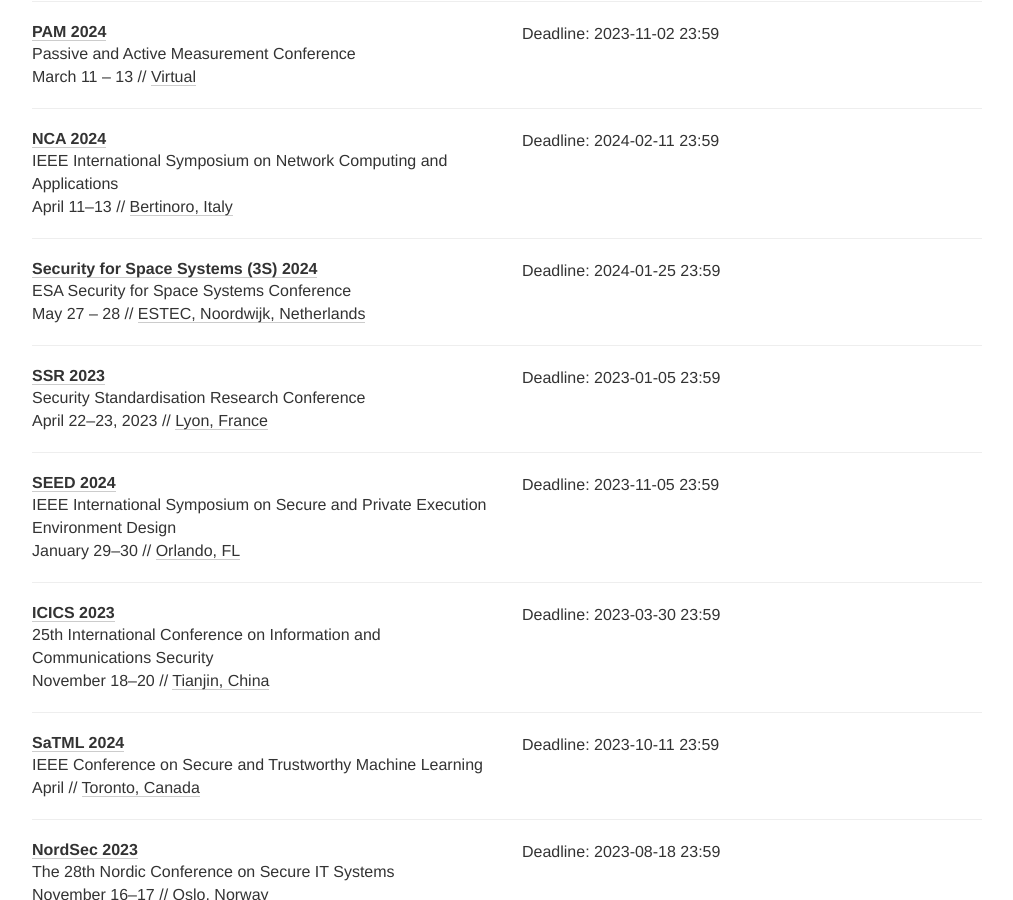
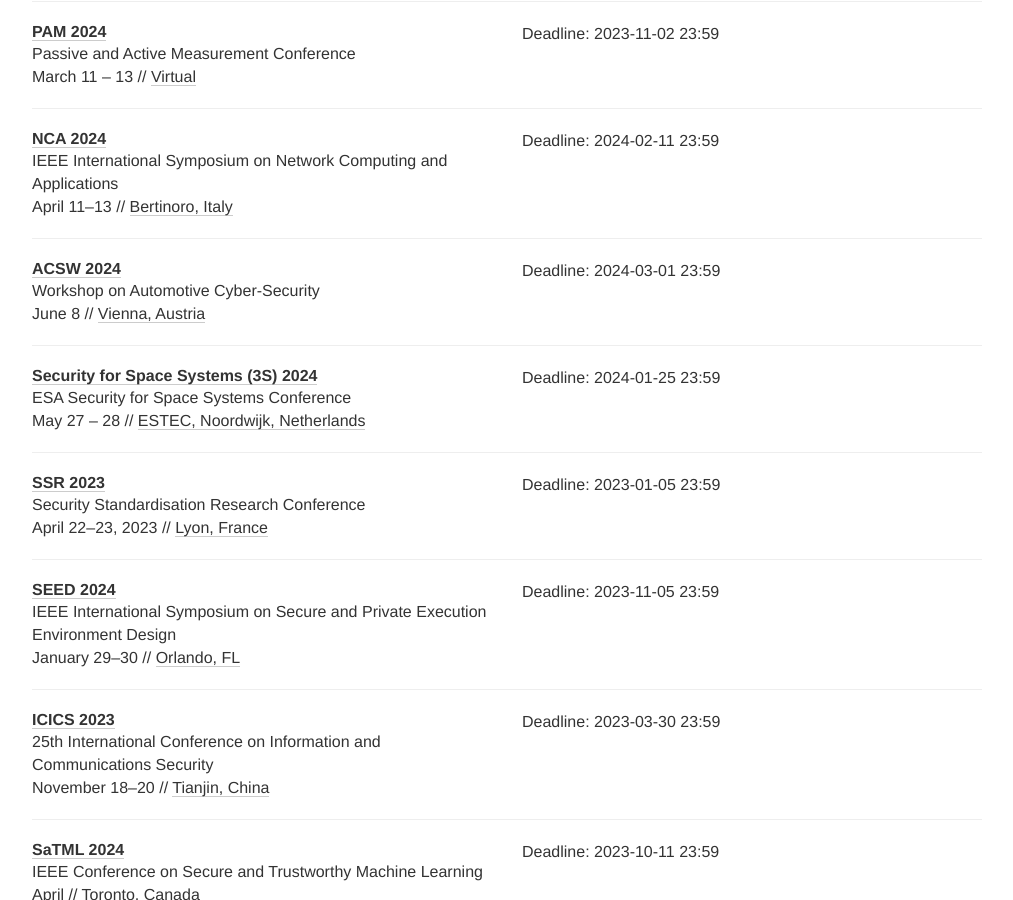
Before and after one commit to sec-deadlines/sec-deadlines.github.io, a Jekyll site: the page built from index.html, in a window 1280 px wide and 900 px high, scrolled down 7621 px. Shown: the whole window, without its empty margins (133-1146 px from the left). Built offline with Jekyll 4.4.1, drawn with Linux system fonts in a browser that asks for light colours; nearby versions of some CDN libraries; comment, search, counter and statistics services are not loaded.

Commit message:
Added ACSW

```diff
--- a/_data/conferences.yml
+++ b/_data/conferences.yml
@@ -456,6 +456,16 @@
   place: Bertinoro, Italy
   tags: [SEC, CONF]
 
+- name: ACSW
+  description: Workshop on Automotive Cyber-Security
+  year: 2024
+  link: https://acsw.unimore.it/
+  deadline: ["2024-03-01 23:59"]
+  date: June 8
+  place: Vienna, Austria
+  tags: [SEC, PRIV, SHOP]
+
+
 # Others, less frequently updated
 - name: Security for Space Systems (3S)
   year: 2024
```
